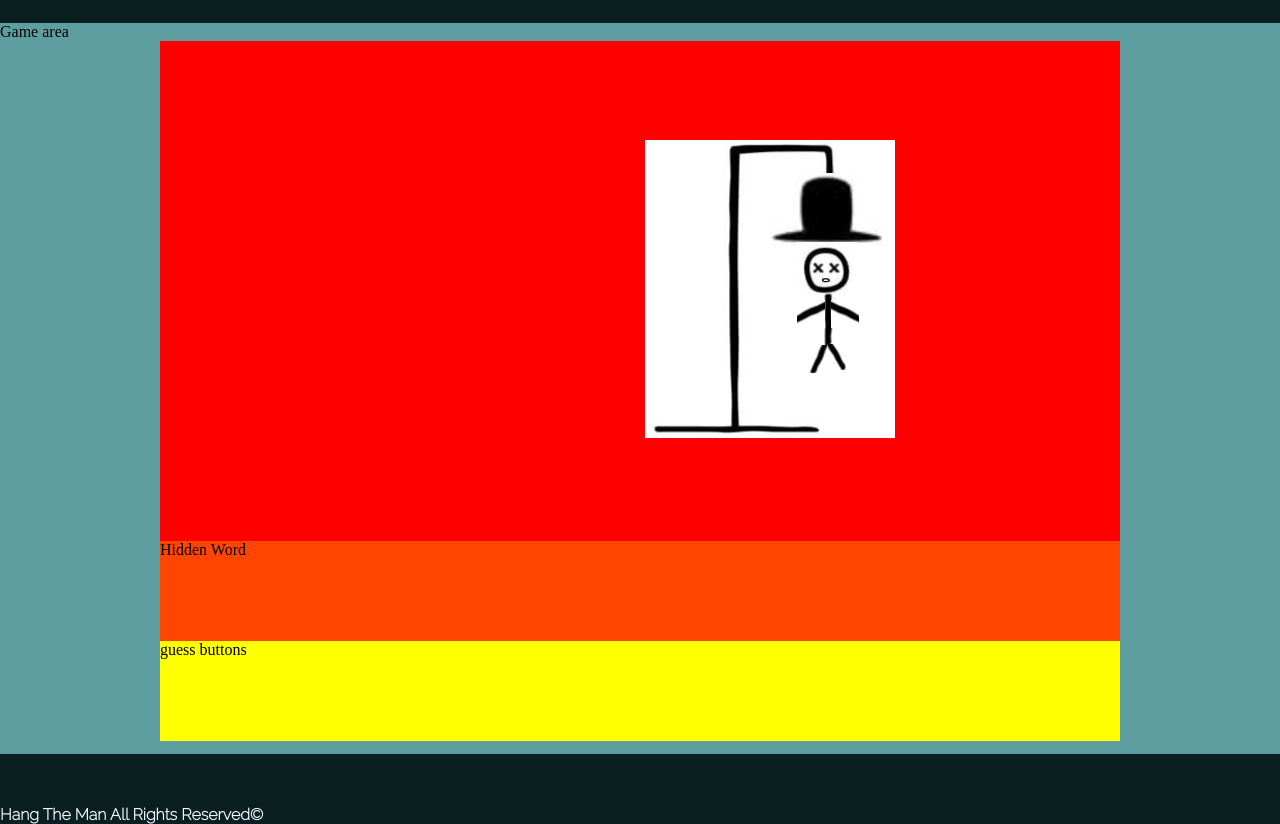
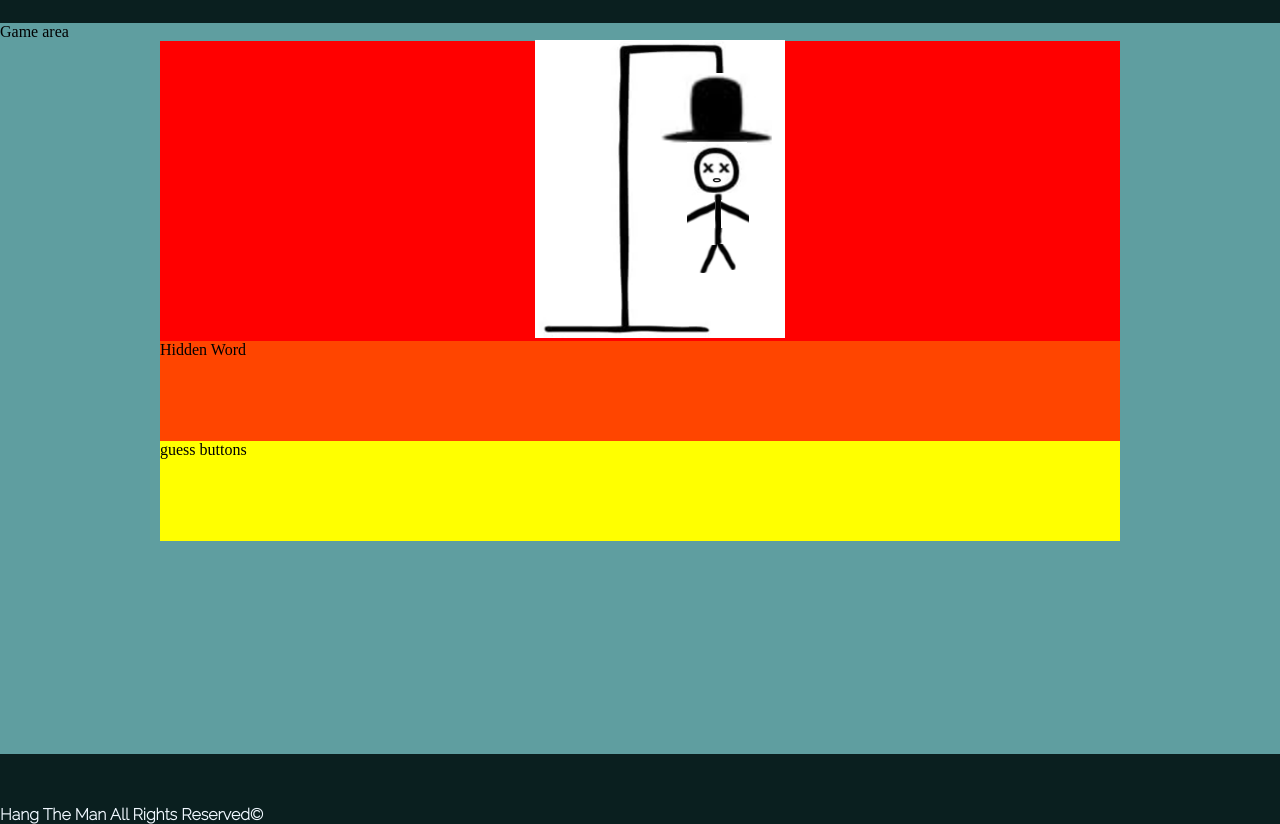
Before and after one commit to deklyn00/hang-the-man, a plain HTML site: page index.html in a window 1280 px wide. Shown: the part 107-931 px from the top of the page. Drawn offline with Linux system fonts and the light colour scheme; a web font is replaced by a local one.

Commit message:
correcting alignment on hangman image to center

```diff
--- a/assets/css/styles.css
+++ b/assets/css/styles.css
@@ -39,7 +39,7 @@ header h1 {
 /*Hangman images*/
 #hangman_animation {
     width: 75%;
-    height: 500px;
+    height: 300px;
     margin: auto;
     background-color: red;
     display: flex;
@@ -56,66 +56,66 @@ header h1 {
 }
 
 #platform {
-transform: translate(300px,0);
+transform: translate(190px,0);
 }
 #platform img {
     width: 250px;
 }
 #hat1 {
-    transform: translate(175px,-80px);
+    transform: translate(65px,-80px);
 }
 #head2 {
-    transform: translate(90px,-18px);
+    transform: translate(-20px,-18px);
 }
 #head2 img {
     width: 60px;
 }
 #left_eye3 {
-    transform: translate(45px,-21px);
+    transform: translate(-65px,-21px);
 
 }
 #left_eye3 img {
     width:13px;
 }
 #right_eye4 {
-    transform: translate(48px,-21px);
+    transform: translate(-62px,-21px);
 }
 #right_eye4 img {
     width:13px;
 }
 #mouth5 {
-    transform: translate(26px,-11px);
+    transform: translate(-83px,-11px);
 }
 #mouth5 img {
     width:14px;
 }
 #spine6 {
-    transform: translate(2px,32px);
+    transform: translate(-108px,32px);
 }
 #spine6 img {
     width:36px;
 }
 #left_arm7 {
-    transform: translate(-46px,25px);
+    transform: translate(-156px,25px);
 }
 #left_arm7 img {
     width:28px;
 }
 #right_arm8 {
-    transform: translate(-40px,25px);
+    transform: translate(-150px,25px);
 }
 #right_arm8 img {
     width:28px;
 }
 #left_leg9 {
-    transform: translate(-90px,70px);
+    transform: translate(-200px,70px);
 
 }
 #left_leg9 img {
     width:18px;
 }
 #right_leg10 {
-    transform: translate(-90px,68px);
+    transform: translate(-200px,68px);
 }
 #right_leg10 img {
     width:19px;
```
